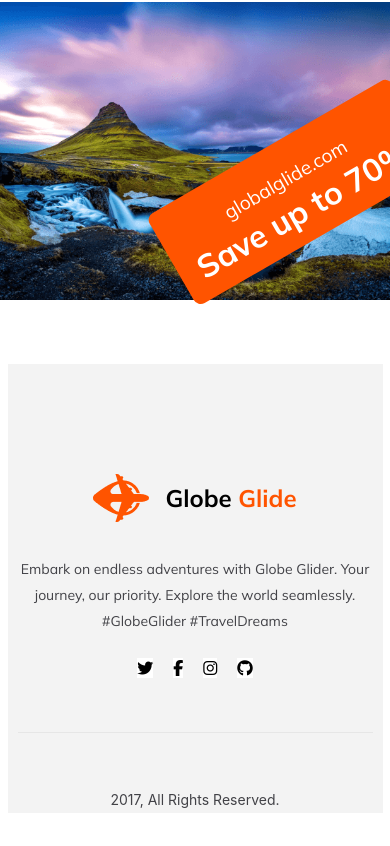
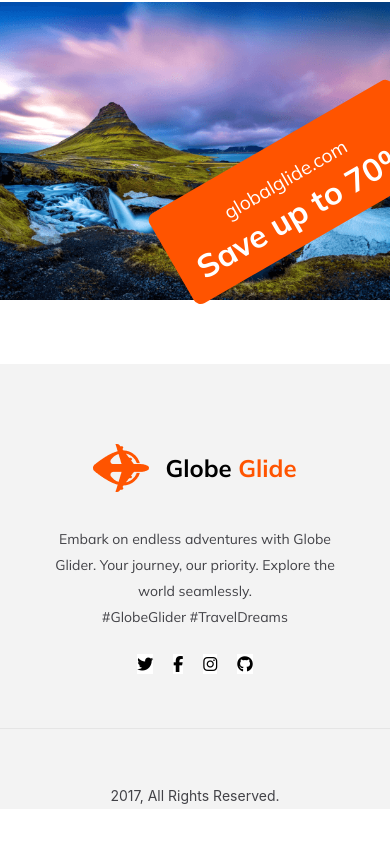
Before and after one commit to asaduzzamanayon01/B9A2-Hero-Travel, a plain HTML site: page index.html in a window 390 px wide. Shown: the part 7737-8583 px from the top of the page. Drawn offline with Linux system fonts and the light colour scheme.

Commit message:
final-draft

```diff
--- a/styles/styles.css
+++ b/styles/styles.css
@@ -510,7 +510,7 @@ input[type="email"] {
 }
 
 .footer-container > .nav-title {
-  margin-top: 110px;
+  margin-top: 80px;
   margin-bottom: 10px;
 }
 
@@ -531,7 +531,7 @@ input[type="email"] {
 hr {
   width: 1400px;
   border: none;
-  border-top: 1px solid rgba(10, 10, 14, 0.1);
+  border-top: 1px solid rgba(0, 0, 0, 0.1);
   margin: 30px auto;
 }
 
@@ -622,6 +622,9 @@ hr {
 /* responsive layout */
 /* for mobile devices */
 @media screen and (max-width: 600px) {
+  body {
+    overflow-x: hidden;
+  }
   nav {
     padding: 20px;
   }
@@ -797,17 +800,23 @@ hr {
     width: 475px;
   }
 
+  /* footer section */
+
   .footer-section {
     margin-top: 300px;
-    width: 375px;
+    width: 100%;
   }
   .footer-container {
     display: flex;
     justify-content: center;
     align-items: center;
   }
+
+  .footer-container > p {
+    width: 80vw;
+  }
   hr {
-    width: 355px;
+    width: 755px;
   }
 
   .footer-container > p {
```
